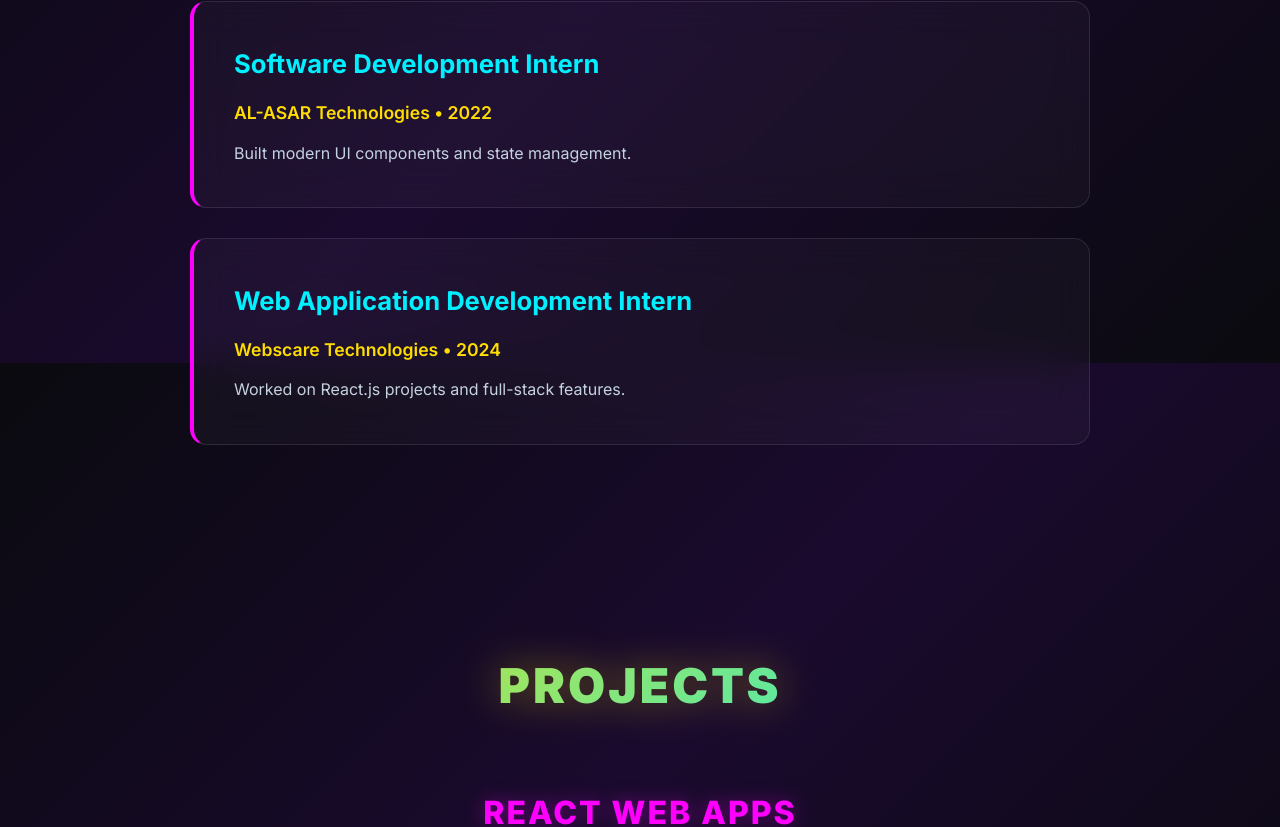
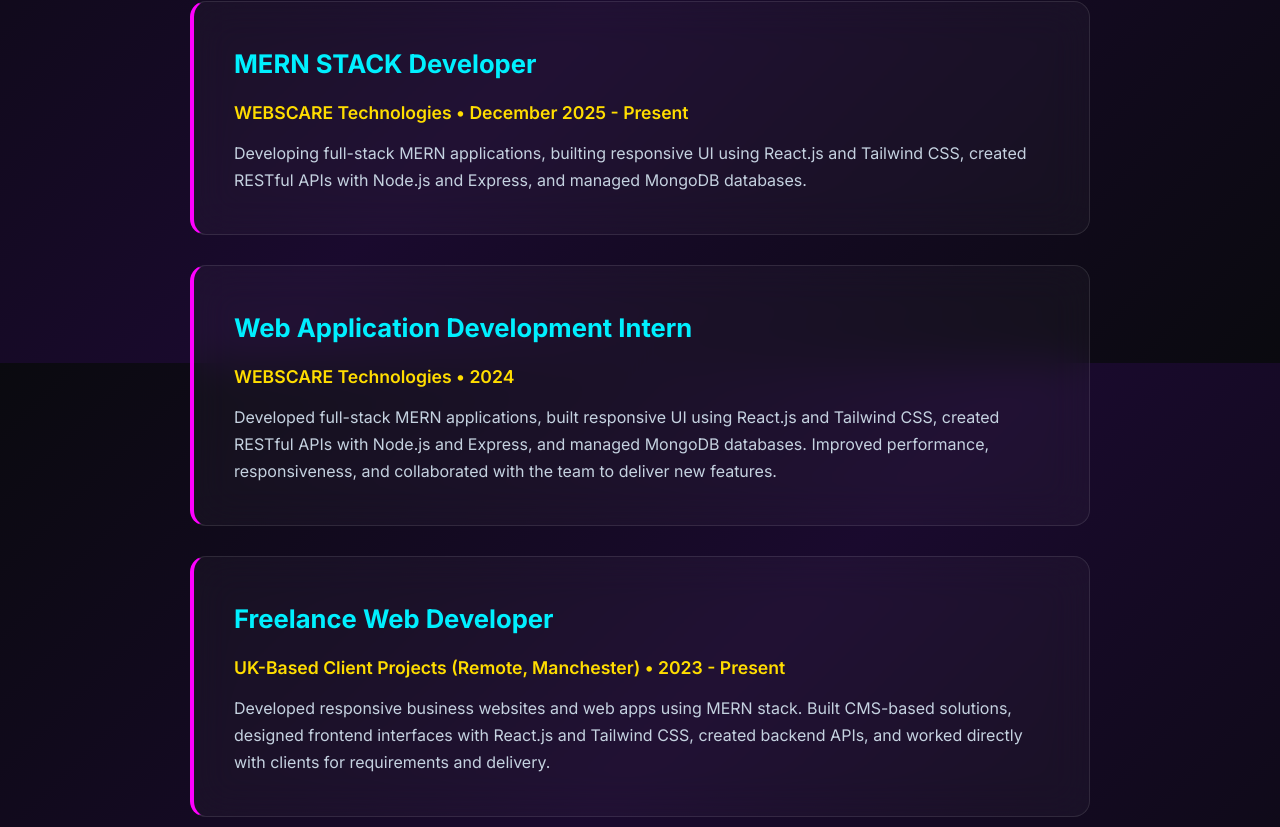
Before and after one commit to ale55777/Ali-s-portfolio, a React (Vite) app: page / in a window 1280 px wide. Shown: the part 2837-3664 px from the top of the page. Built offline with nearby package versions, Linux system fonts and the light colour scheme.

Commit message:
Fix experience separator encoding

```diff
--- a/src/components/Experience.tsx
+++ b/src/components/Experience.tsx
@@ -1,17 +1,32 @@
-
 export default function Experience() {
   const experience = [
     {
-      role: "Software Development Intern",
-      company: "AL-ASAR Technologies",
-      dates: "2022",
-      details: "Built modern UI components and state management."
+      role: "MERN STACK Developer ",
+      company: "WEBSCARE Technologies",
+      dates: "December 2025 - Present",
+      details:
+        "Developing full-stack MERN applications, builting responsive UI using React.js and Tailwind CSS, created RESTful APIs with Node.js and Express, and managed MongoDB databases. ",
     },
     {
       role: "Web Application Development Intern",
-      company: "Webscare Technologies",
+      company: "WEBSCARE Technologies",
       dates: "2024",
-      details: "Worked on React.js projects and full-stack features."
+      details:
+        "Developed full-stack MERN applications, built responsive UI using React.js and Tailwind CSS, created RESTful APIs with Node.js and Express, and managed MongoDB databases. Improved performance, responsiveness, and collaborated with the team to deliver new features.",
+    },
+    {
+      role: "Freelance Web Developer",
+      company: "UK-Based Client Projects (Remote, Manchester)",
+      dates: "2023 - Present",
+      details:
+        "Developed responsive business websites and web apps using MERN stack. Built CMS-based solutions, designed frontend interfaces with React.js and Tailwind CSS, created backend APIs, and worked directly with clients for requirements and delivery.",
+    },
+    {
+      role: "Software Development Intern",
+      company: "AL-ASAR Technologies, NSTP-NUST, Islamabad",
+      dates: "2022",
+      details:
+        "Worked with Java and Python to solve algorithmic problems, built clean and maintainable code, collaborated with technical teams, and gained experience in full software development lifecycle including debugging and testing.",
     }
   ]
 
@@ -22,7 +37,10 @@ export default function Experience() {
         {experience.map((ex, i) => (
           <div key={i} className="exp-item">
             <h3>{ex.role}</h3>
-            <p className="company">{ex.company} • {ex.dates}</p>
+            <p className="company">
+              {ex.company} {" • "} {ex.dates}
+            </p>
+
             <p className="details">{ex.details}</p>
           </div>
         ))}
```
